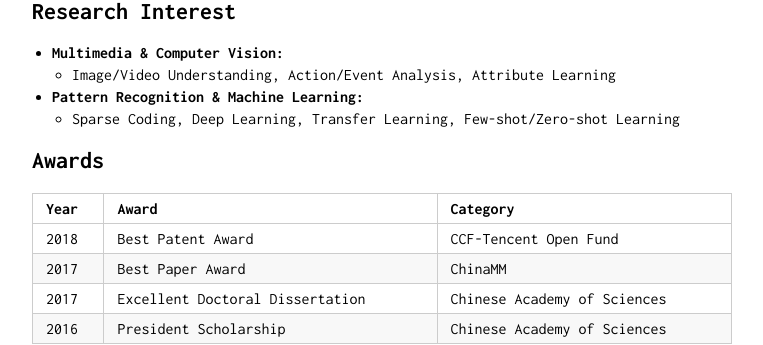
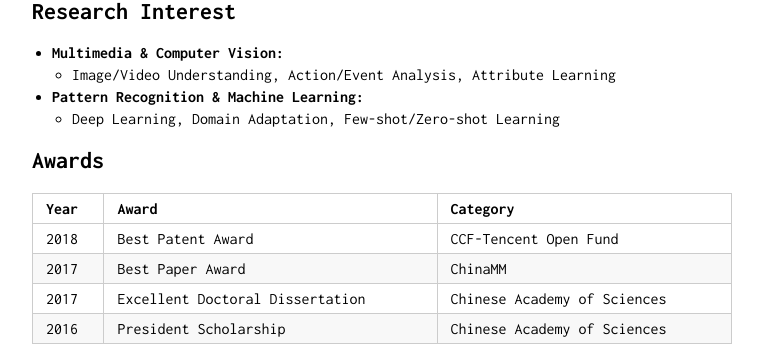
Before and after one commit to YangXS/yangxs.github.io, a Jekyll site: the page built from home.md, in a window 1280 px wide. Shown: the part 232-577 px from the top of the page, without its empty margins (258-1021 px from the left). Built offline with Jekyll 4.4.1, drawn with Linux system fonts in a browser that asks for light colours; our own code applies the rules of GitHub Pages for plain Markdown files.

Commit message:
Update home.md

```diff
--- a/home.md
+++ b/home.md
@@ -7,7 +7,7 @@ layout: default
 * **Multimedia & Computer Vision:**
   + <font size="3">Image/Video Understanding, Action/Event Analysis, Attribute Learning</font>
 * **Pattern Recognition & Machine Learning:**
-  + <font size="3">Sparse Coding, Deep Learning, Transfer Learning, Few-shot/Zero-shot Learning</font>
+  + <font size="3">Deep Learning, Domain Adaptation, Few-shot/Zero-shot Learning</font>
 
 <!--
 ## Projects
```
